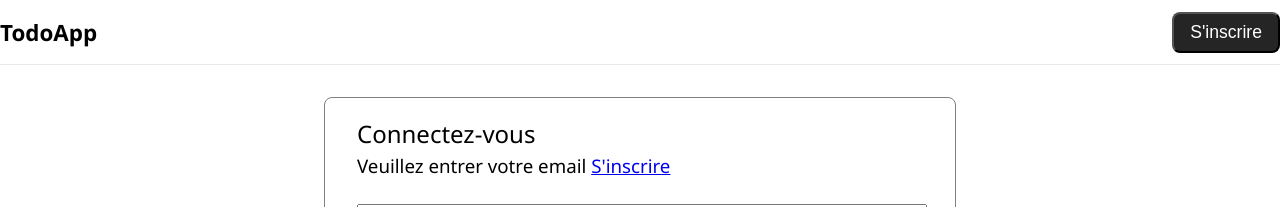
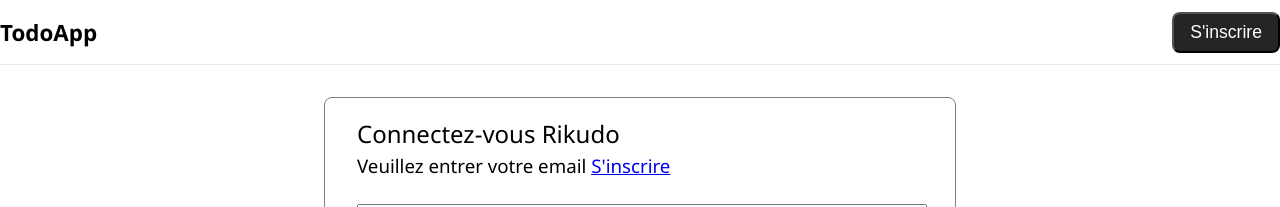
Before and after one commit to smaail-hennani/todoApp, an Angular app: page /login in a window 1280 px wide. Shown: the top 207 px of the page. Built offline with nearby package versions, Linux system fonts and the light colour scheme.

Commit message:
Test script

```diff
--- a/src/app/components/auth/login.component.ts
+++ b/src/app/components/auth/login.component.ts
@@ -12,7 +12,7 @@ import { TodoService } from '../../core/services/todo.service';
   template: `
     <app-toolbar [isRegisterBtnShown]="true"></app-toolbar>
     <form class="form-container" [formGroup]="loginForm">
-      <h2 class="title">Connectez-vous</h2>
+      <h2 class="title">Connectez-vous Rikudo</h2>
       <h3 class="sub-title"> Veuillez entrer votre email
         <a routerLink="/register">S'inscrire</a>
       </h3><br>
```
Also changed, not shown: 2 other files (tests, documents, lock files or other folders).
